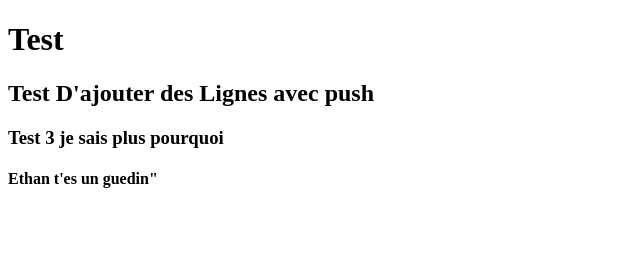
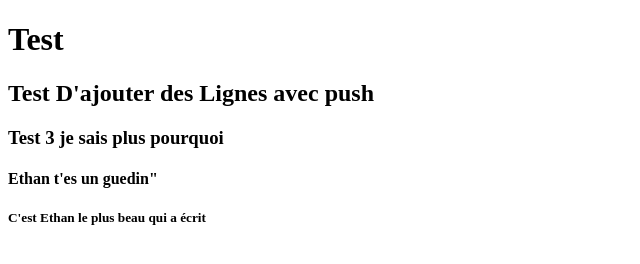
Before and after one commit to HEHLAULucas/blocus, a plain HTML site: page index.html in a window 1280 px wide. Shown: the whole page, without its empty margins (0-640 px from the left). Drawn offline with Linux system fonts and the light colour scheme.

Commit message:
C'est Ethan qui a écrit via son ordinateur portable

```diff
--- a/index.html
+++ b/index.html
@@ -11,5 +11,6 @@
 		<h2> Test D'ajouter des Lignes avec push </h2>
 		<h3> Test 3 je sais plus pourquoi </h3>
 		<h4> Ethan t'es un guedin" </h4>
+		<h5> C'est Ethan le plus beau qui a écrit</h5>
     </body>
 </html>
```
